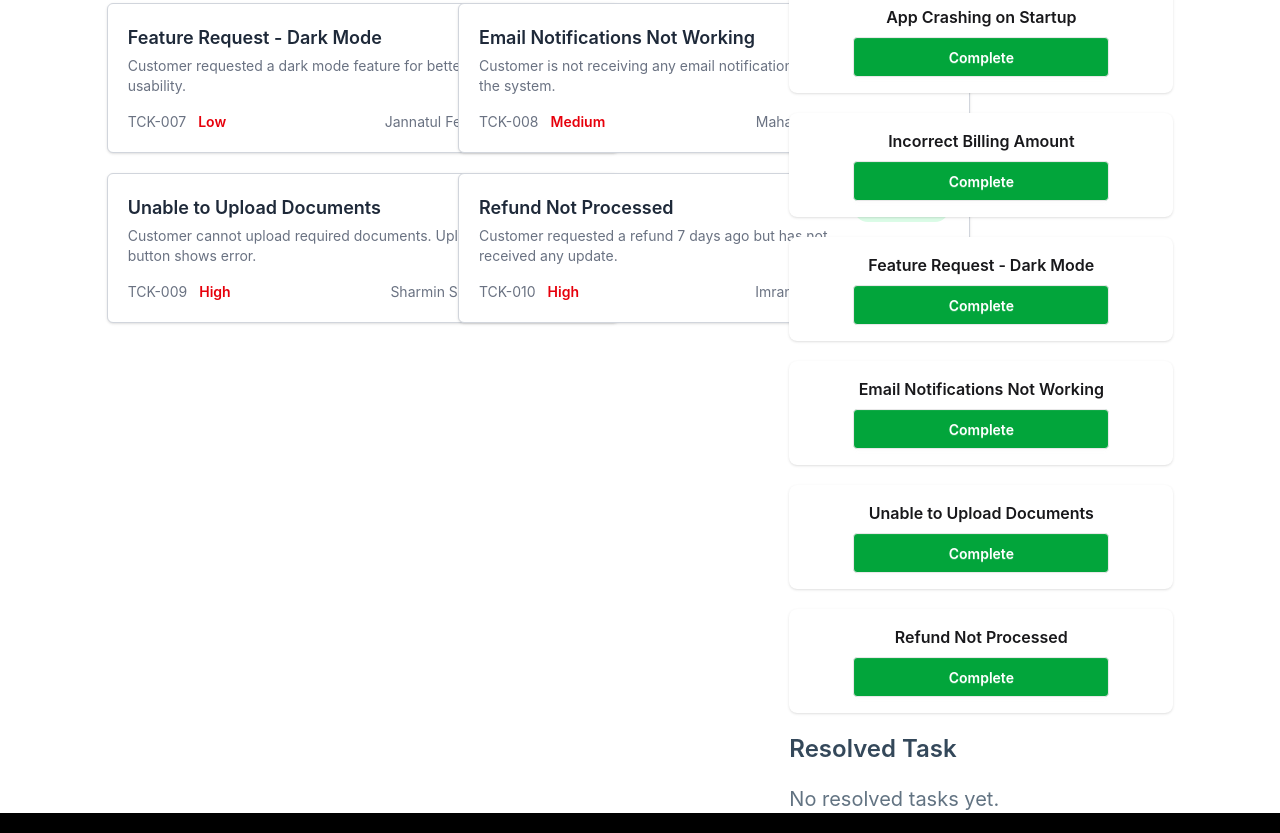
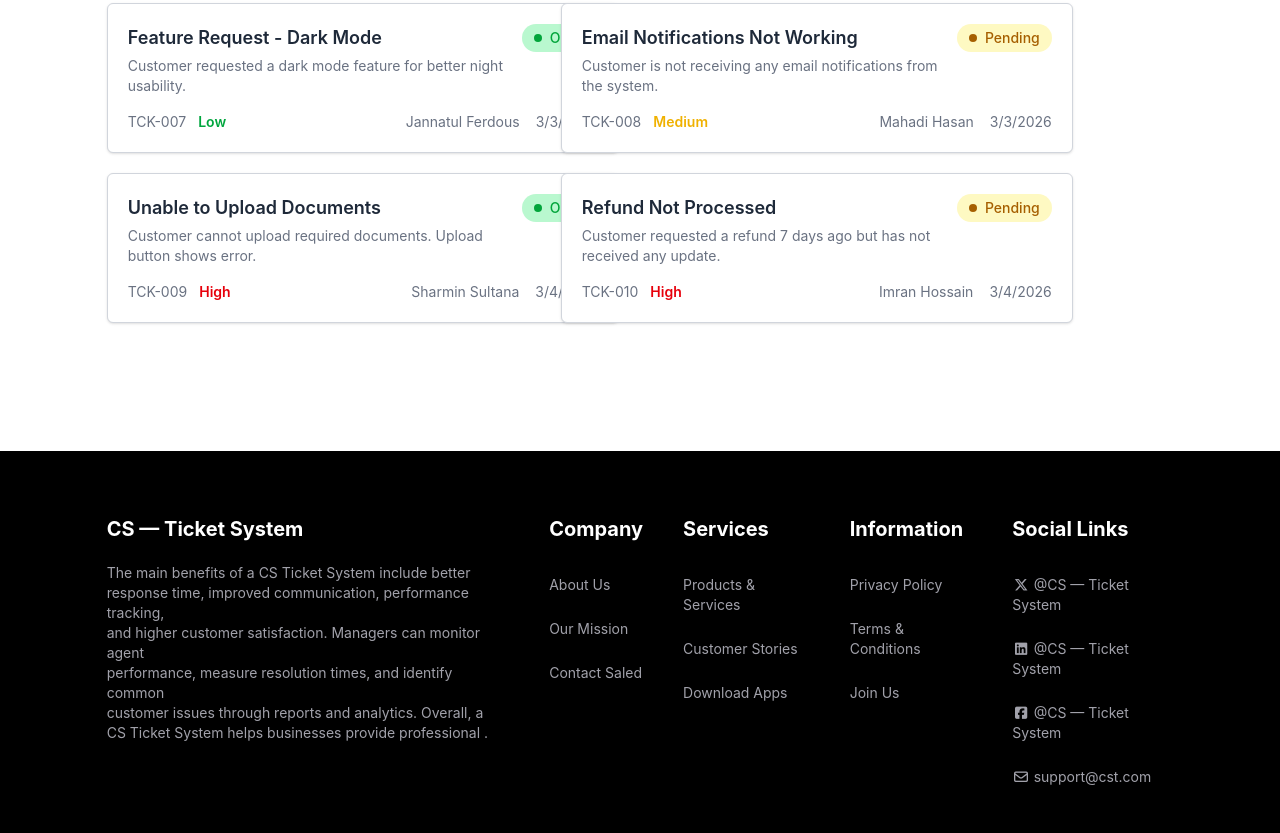
Before and after one commit to Tanbiru/restart-second-assignment, a React (Vite) app: page / in a window 1280 px wide. Shown: the part 1267-2100 px from the top of the page. Built offline with nearby package versions, Linux system fonts and the light colour scheme.

Commit message:
all section done

```diff
--- a/index.html
+++ b/index.html
@@ -5,6 +5,7 @@
     <link rel="icon" type="image/svg+xml" href="/vite.svg" />
     <meta name="viewport" content="width=device-width, initial-scale=1.0" />
     <title>restart-second-assignment</title>
+    <link rel="stylesheet" href="https://cdnjs.cloudflare.com/ajax/libs/font-awesome/7.0.0/css/all.min.css" integrity="sha512-DxV+EoADOkOygM4IR9yXP8Sb2qwgidEmeqAEmDKIOfPRQZOWbXCzLC6vjbZyy0vPisbH2SyW27+ddLVCN+OMzQ==" crossorigin="anonymous" referrerpolicy="no-referrer" />
   </head>
   <body>
     <div id="root"></div>
--- a/package.json
+++ b/package.json
@@ -13,6 +13,7 @@
     "@tailwindcss/vite": "^4.2.1",
     "react": "^19.2.0",
     "react-dom": "^19.2.0",
+    "react-toastify": "^11.0.5",
     "tailwindcss": "^4.2.1"
   },
   "devDependencies": {
--- a/public/tickets.json
+++ b/public/tickets.json
@@ -14,7 +14,7 @@
     "description": "Customer reports payment was deducted but order confirmation was not received.",
     "customer": "Nusrat Jahan",
     "priority": "High",
-    "status": "open",
+    "status": "Open",
     "createdAt": "3/1/2026"
   },
   {
@@ -40,7 +40,7 @@
     "title": "App Crashing on Startup",
     "description": "Customer reports that the mobile app crashes immediately after opening.",
     "customer": "Mim Akter",
-    "priority": "Critical",
+    "priority": "Low",
     "status": "Open",
     "createdAt": "3/2/2026"
   },
@@ -50,7 +50,7 @@
     "description": "Customer was charged twice for the same subscription plan.",
     "customer": "Arif Khan",
     "priority": "High",
-    "status": "open",
+    "status": "Open",
     "createdAt": "3/3/2026"
   },
   {
--- a/src/App.jsx
+++ b/src/App.jsx
@@ -1,9 +1,11 @@
+
+
 import "./App.css";
 import Banner from "./Components/Banner/Banner";
 import Footer from "./Components/Footer/Footer";
 import Tickets from "./Components/Tickets/Tickets";
 import Navbar from "./Components/Navbar/Navbar";
-import { Suspense } from "react";
+import { Suspense, useState } from "react";
 
 const fetchTickets = async () => {
   const res = await fetch("/public/tickets.json");
@@ -11,29 +13,48 @@ const fetchTickets = async () => {
 };
 
 function App() {
-
-  const ticketPromise = fetchTickets()
+  const ticketPromise = fetchTickets();
 
 
+  const [inProgress, setInProgress] = useState(0);
+  const [resolved, setResolved] = useState(0);
+
+
+  const handleTicketSelect = () => {
+    setInProgress(prev => prev + 1);
+  };
+
+
+  const handleTicketComplete = () => {
+    setInProgress(prev => prev - 1);
+    setResolved(prev => prev + 1);
+  };
 
   return (
     <>
       {/* Navbar section */}
-      <Navbar></Navbar>
+      <Navbar/>
 
       {/* Banner section */}
-      <Banner></Banner>
+
+      <Banner
+        inProgress={inProgress}
+        resolved={resolved}
+      />
+
+
 
       {/* Main section */}
 
+        <Tickets
+          ticketPromise={ticketPromise}
+          onTicketSelect={handleTicketSelect}
+          onTicketComplete={handleTicketComplete}
+        />
 
-      <Suspense fallback={<span className="loading loading-dots loading-xl"></span>}>
-        <Tickets ticketPromise ={ticketPromise}></Tickets>
-      </Suspense>
 
       {/* Footer section */}
-
-      <Footer></Footer>
+      <Footer/>
     </>
   );
 }
--- a/src/Components/Banner/Banner.jsx
+++ b/src/Components/Banner/Banner.jsx
@@ -1,9 +1,6 @@
-import React, { useState } from 'react';
+import React from 'react';
 
-const Banner = () => {
-    const [inProgress, setInProgress] = useState(0);
-    const [resolved, setResolved] = useState(0);
-
+const Banner = ({ inProgress, resolved }) => {
   return (
     <div className="flex justify-around gap-4 flex-wrap w-10/12 mx-auto mt-16 mb-16">
       {/* In-Progress box */}
--- a/src/Components/Footer/Footer.jsx
+++ b/src/Components/Footer/Footer.jsx
@@ -39,10 +39,10 @@ const Footer = () => {
          <div className='space-y-5'>
             <h3 className='text-xl font-bold'>Social Links</h3>
             <ul className='text-sm text-[#A1A1AA]'>
-                <li className='py-3'>@CS — Ticket System</li>
-                <li className='py-3'>@CS — Ticket System</li>
-                <li className='py-3'>@CS — Ticket System</li>
-                <li className='py-3'>support@cst.com</li>
+                <li className='py-3'><i class="fa-brands fa-x-twitter"></i> @CS — Ticket System</li>
+                <li className='py-3'><i class="fa-brands fa-linkedin"></i> @CS — Ticket System</li>
+                <li className='py-3'><i class="fa-brands fa-square-facebook"></i> @CS — Ticket System</li>
+                <li className='py-3'><i class="fa-regular fa-envelope"></i> support@cst.com</li>
             </ul>
          </div>
          </div>
--- a/src/Components/Tickets/Tickets.jsx
+++ b/src/Components/Tickets/Tickets.jsx
@@ -1,39 +1,131 @@
-import React, { use } from 'react';
 
-const Tickets = ({ticketPromise}) => {
+import React, { useState, useEffect } from 'react';
+import { toast, ToastContainer } from 'react-toastify';
+import 'react-toastify/dist/ReactToastify.css';
 
-    const ticketData = use(ticketPromise)
-    console.log(ticketData);
+const Tickets = ({ ticketPromise, onTicketSelect, onTicketComplete }) => {
+  const [ticketData, setTicketData] = useState([]);
+  const [loading, setLoading] = useState(true);
+  const [selectedTickets, setSelectedTickets] = useState([]);
+  const [resolvedTickets, setResolvedTickets] = useState([]);
+
+
+  useEffect(() => {
+    ticketPromise.then(data => {
+      setTicketData(data);
+      setLoading(false);
+    });
+  }, [ticketPromise]);
+
+  const handleTicketClick = (ticket, e) => {
+    e.preventDefault();
+
+    const isAlreadySelected = selectedTickets.some(t => t.id === ticket.id);
+
+    if (!isAlreadySelected) {
+      setSelectedTickets([...selectedTickets, ticket]);
+      onTicketSelect();
+
+      toast.success(`"${ticket.title}" added to Task Status!`, {
+        position: "top-right",
+        autoClose: 3000,
+        hideProgressBar: false,
+        closeOnClick: true,
+        pauseOnHover: true,
+        draggable: true,
+        progress: undefined,
+        theme: "light",
+      });
+    } else {
+      toast.info(`"${ticket.title}" is already in Task Status`, {
+        position: "top-right",
+        autoClose: 3000,
+        hideProgressBar: false,
+        closeOnClick: true,
+        pauseOnHover: true,
+        draggable: true,
+        progress: undefined,
+        theme: "light",
+      });
+    }
+  };
+
+  const handleCompleteTask = (ticket) => {
+    setSelectedTickets(selectedTickets.filter(t => t.id !== ticket.id));
+    setResolvedTickets([...resolvedTickets, ticket]);
+
+    onTicketComplete();
+
+    toast.success(`"${ticket.title}" has been resolved!`, {
+      position: "top-right",
+      autoClose: 3000,
+      hideProgressBar: false,
+      closeOnClick: true,
+      pauseOnHover: true,
+      draggable: true,
+      progress: undefined,
+      theme: "light",
+    });
+  };
+
+  if (loading) {
+    return (
+      <div className="flex justify-center items-center min-h-100">
+        <span className="loading loading-dots loading-xl"></span>
+      </div>
+    );
+  }
+
+  return (
+    <>
+      <ToastContainer
+        position="top-right"
+        autoClose={3000}
+        hideProgressBar={false}
+        newestOnTop
+        closeOnClick
+        rtl={false}
+        pauseOnFocusLoss
+        draggable
+        pauseOnHover
+        theme="light"
+      />
+
+      <div className="mt-10 w-10/12 mx-auto flex justify-around">
 
 
 
-    return (
+        {/* Customer tickets section*/}
 
-        <div className="mt-10 w-10/12 mx-auto flex justify-around">
 
 
         <div>
           <h3 className='text-2xl font-semibold text-[#34485A] pb-5'>Customer Tickets</h3>
 
           <div className='grid grid-cols-2 pb-32 gap-5'>
+            {
+              ticketData.map(ticket => {
+                const statusColor =
+                  ticket.status === "Open"
+                    ? "bg-[#B9F8CF] text-[#02A53B]"
+                    : "bg-yellow-100 text-yellow-700";
 
-        {
-          ticketData.map(ticket =>
+                const priorityColor =
+                  ticket.priority === "High"
+                    ? "text-red-600"
+                    : ticket.priority === "Medium"
+                      ? "text-yellow-500"
+                      : "text-green-600";
 
-              <div>
-           <div className='w-lg'>
-
-
-
+                return (
+                  <div key={ticket.id}>
+                    <div className="w-lg">
                       <a
                         href="#"
+                        onClick={(e) => handleTicketClick(ticket, e)}
                         className="block border border-gray-300 rounded-md p-5 shadow-sm bg-white
-               hover:shadow-md
-
-               active:scale-[0.99] transition duration-200"
+                        hover:shadow-md active:scale-[0.99] transition duration-200"
                       >
-
-
                         <div className="flex justify-between items-start">
                           <div>
                             <h3 className="text-lg font-semibold text-gray-800">
@@ -44,9 +136,8 @@ const Tickets = ({ticketPromise}) => {
                             </p>
                           </div>
 
-
-      <span className="flex items-center gap-2 bg-green-100 text-green-700 text-sm font-medium px-3 py-1 rounded-full">
-        <span className="w-2 h-2 bg-green-600 rounded-full"></span>
+                          <span className={`flex items-center gap-2 text-sm font-medium px-3 py-1 rounded-full ${statusColor}`}>
+                            <span className="w-2 h-2 bg-current rounded-full"></span>
                             {ticket.status}
                           </span>
                         </div>
@@ -54,56 +145,67 @@ const Tickets = ({ticketPromise}) => {
                         <div className="flex justify-between items-center mt-4 text-sm">
                           <div className="flex items-center gap-3">
                             <span className="text-gray-500">{ticket.id}</span>
-        <span className="text-red-600 font-semibold">{ticket.priority}</span>
+                            <span className={`font-semibold ${priorityColor}`}>
+                              {ticket.priority}
+                            </span>
                           </div>
 
                           <div className="flex items-center gap-4 text-gray-500">
                             <span>{ticket.customer}</span>
                             <span className="flex items-center gap-1">
-          📅 {ticket.createdAt}
+                              {ticket.createdAt}
                             </span>
                           </div>
                         </div>
-
                       </a>
                     </div>
-
                   </div>
-
-
-
-  )
+                );
+              })
             }
           </div>
         </div>
+
+        {/* Task status section*/}
+
 
         <div>
           <h3 className='text-2xl font-semibold text-[#34485A] pb-5'>Task Status</h3>
 
           <div className=''>
-
-        {
-          ticketData.map(ticket => <div className="card w-96 bg-base-100 card-sm shadow-sm mb-5">
+            {selectedTickets.length > 0 ? (
+              selectedTickets.map(ticket => (
+                <div key={ticket.id} className="card w-96 bg-base-100 card-sm shadow-sm mb-5">
                   <div className="card-body items-center">
                     <h2 className="card-title">{ticket.title}</h2>
-
-
-      <button className="btn btn-wide bg-[#02A53B] text-white">Complete</button>
-
+                    <button
+                      onClick={() => handleCompleteTask(ticket)}
+                      className="btn btn-wide bg-[#02A53B] text-white hover:bg-[#028a30] transition-colors"
+                    >
+                      Complete
+                    </button>
                   </div>
-</div>)
-        }
+                </div>
+              ))
+            ) : (
+              <p className='text-xl text-[#627382] mb-5'>No tasks selected.</p>
+            )}
 
             <h3 className='text-2xl font-semibold text-[#34485A] pb-5'>Resolved Task</h3>
+
+            {resolvedTickets.length > 0 ? (
+              resolvedTickets.map(ticket => (
+                <div key={ticket.id} className="mb-2 bg-gray-50 rounded-xl">
+                  <p className='text-lg text-[#627382] p-4'>{ticket.title}</p>
+                </div>
+              ))
+            ) : (
               <p className='text-xl text-[#627382]'>No resolved tasks yet.</p>
+            )}
           </div>
-
-
         </div>
-
-
-
       </div>
+    </>
   );
 };
 
```
Also changed, not shown: 1 other file (tests, documents, lock files or other folders). Lines whose indentation alone changed are shown as unchanged.
